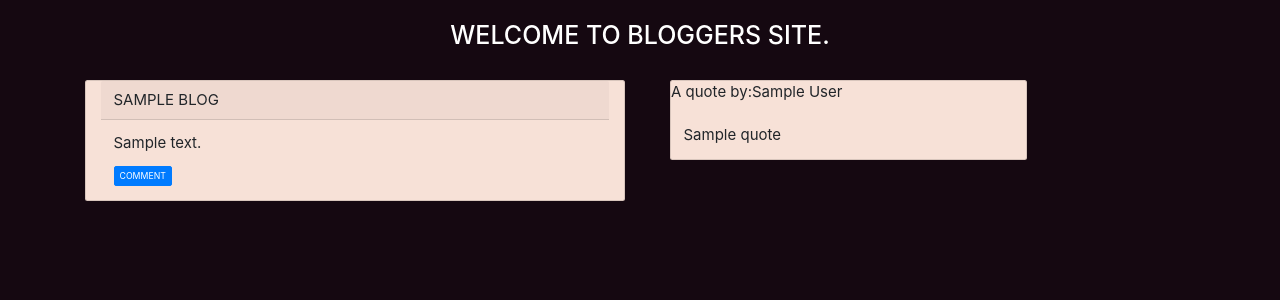
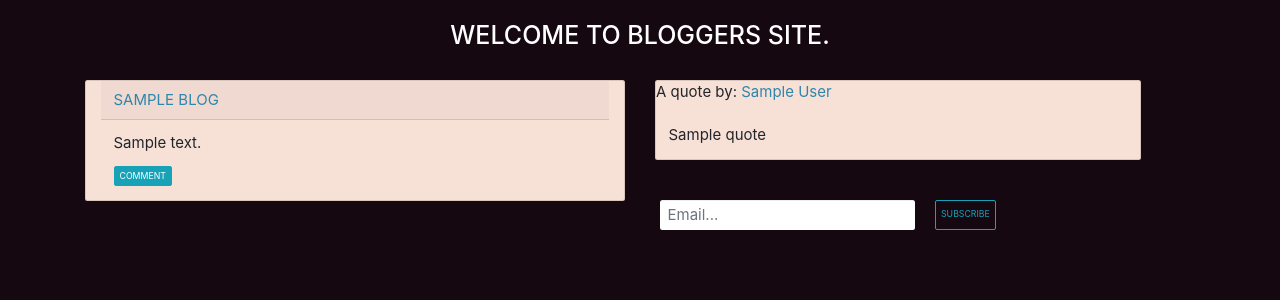
Before and after one commit to bellahOchola/Blogger, a Python web app: template app/templates/index.html in a window 1280 px wide. Shown: the part 50-350 px from the top of the page. Run offline with Jinja, Linux system fonts and the light colour scheme; the template is opened without the code that fills it: most values are stand-ins (such as "Sample title", 1, 10 or a date in 2020); some libraries are stand-ins or nearby versions.

```diff
--- a/app/templates/index.html
+++ b/app/templates/index.html
@@ -10,12 +10,12 @@
 						{% for blogs in vlogs %}
 						<div class="row">
 							<div class="col-md-12 card" style="background-color: #F7E1D7; font-size:15px; margin-bottom:20px; width: 100%;">
-								<div class="card-header" st>
+								<div class="card-header" style="color:#2E86AB">
 									{{blogs.blog_title|upper}}
 								</div>
 								<div class="card-body">
 									<p class="card-text">{{blogs.blog_content}}</p>
-									<a href="{{url_for('.comment',blog_id = blogs.id)}}" class="btn btn-primary btn-sm"> COMMENT</a>
+									<a href="{{url_for('.comment',blog_id = blogs.id)}}" class="btn btn-info btn-sm"> COMMENT</a>
 								</div>
 							</div>
 						</div>
@@ -23,17 +23,25 @@
 						</div>
 						</div>
 						<div class="col-md-6">
-							<div class="container">
-								<div class="card" style="background-color: #F7E1D7; font-size:15px;  width:70%;">
+								<div class="card" style="background-color: #F7E1D7; font-size:15px;  width:90%;">
 									<div class="card-title">
-										A quote by:{{quotes.author}}
+										A quote by: <span style="color:#2E86AB ;">{{quotes.author}}</span>
 									</div>
 									<div class="card-body">
 										<p class="card-text">{{quotes.quote}}</p>
 									</div>
+								</div>
+								<form class="form-inline ml-2" action="" method="POST">
+										<div class="md-form form-group">
+											<input type="email"  class="form-control " style="margin-top: 40px; margin-right: 20px; height: 30px; font-size: 15px; border: none;" placeholder="Email..." name ="subscribe" required>
+										</div>
+										<br><br>
+										<div class="md-form form-group">
+											<button class="btn btn-sm btn-outline-info" style="margin-top: 40px; height: 30px;">SUBSCRIBE</button>
+										</div>
+									</form>
 
-								</div>
-						</div>
+
 						</div>
 
 					{% endblock %}
```
Also changed, not shown: app/models.py (+13 -0 lines).
